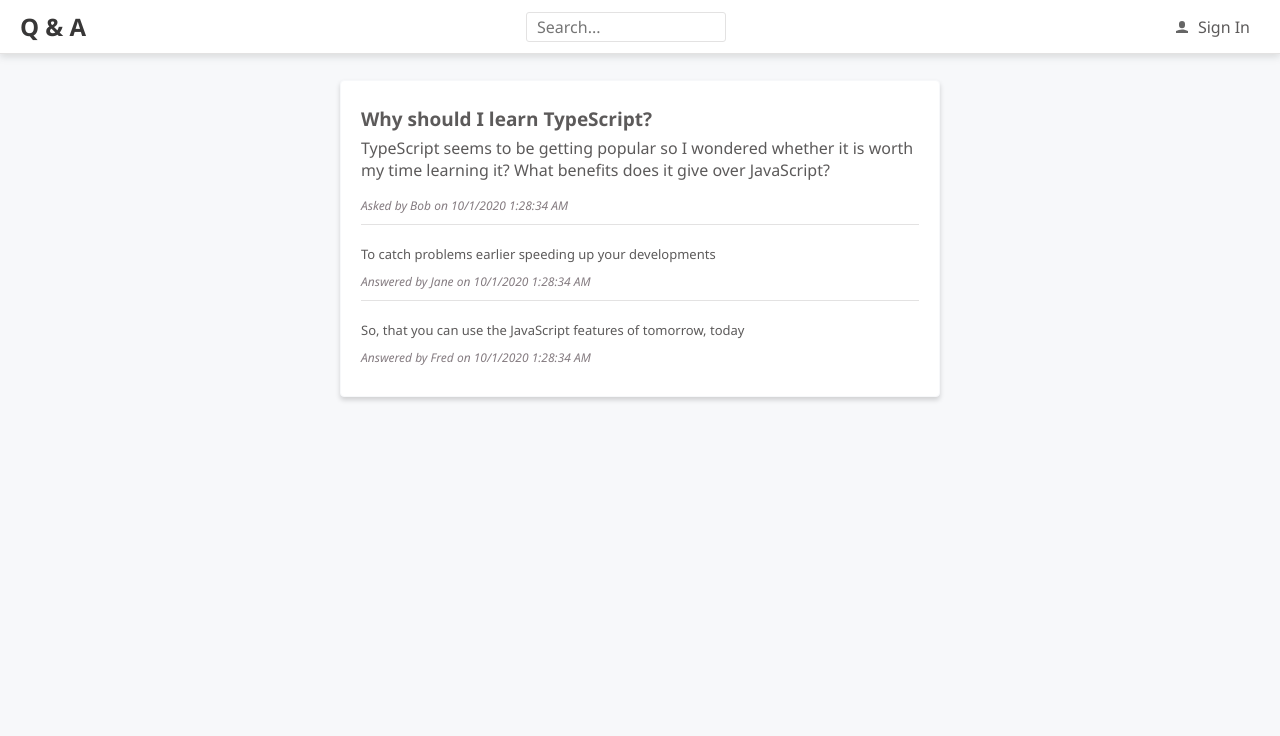
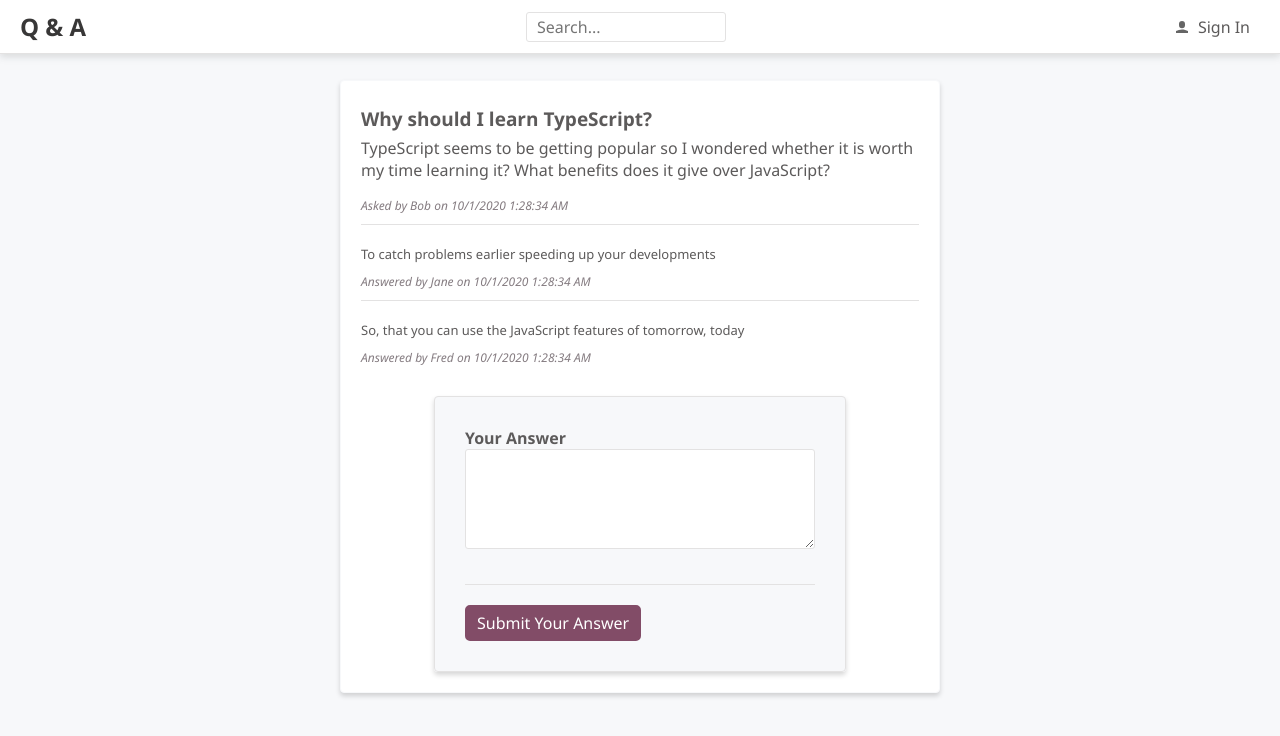
Before and after one commit to jonaMclaurin/Q-A-React-and-C-, a React (Create React App) app in the folder frontend/: page /questions/1 in a window 1280 px wide. Shown: the top 736 px of the page. Built offline with nearby package versions, Linux system fonts and the light colour scheme.

Commit message:
started validation implementation

```diff
--- a/frontend/src/Components/Form/Form.tsx
+++ b/frontend/src/Components/Form/Form.tsx
@@ -15,13 +15,29 @@
 
 interface Props {
   submitCaption?: string;
+  validationRules?: ValidationProp;
+}
+
+interface Validation {
+  validator: Validator;
+  arg?: any;
+}
+
+interface ValidationProp {
+  [key: string]: Validation | Validation[];
 }
 
 export const FormContext = createContext<FormContextProps>({
   values: {},
 });
 
-export const Form: FC<Props> = ({ submitCaption, children }) => {
+type Validator = (value: any, args?: any) => string;
+
+export const Form: FC<Props> = ({
+  submitCaption,
+  children,
+  validationRules,
+}) => {
   const [values, setValues] = useState<Values>({});
   return (
     <FormContext.Provider
@@ -59,3 +75,13 @@
     </FormContext.Provider>
   );
 };
+
+export const required: Validator = (value: any): string =>
+  value === undefined || value === null || value === ''
+    ? 'This must be populated'
+    : '';
+
+export const minLength: Validator = (value: any, length: number): string =>
+  value && value.length < length
+    ? `This must be at least ${length} characters`
+    : '';
--- a/frontend/src/Pages/AskPage/AskPage.tsx
+++ b/frontend/src/Pages/AskPage/AskPage.tsx
@@ -1,7 +1,18 @@
 // eslint-disable-next-line
 import React from 'react';
 import { Page } from '../../Components/Page/Page';
+import { Form } from '../../Components/Form/Form';
+import { Field } from '../../Components/Field/Field';
 
-export const AskPage = () => <Page title="Ask a question"></Page>;
+export const AskPage = () => {
+  return (
+    <Page title="Ask a question">
+      <Form submitCaption="Submit Your Question">
+        <Field name="title" label="Title" />
+        <Field name="content" label="Content" type="TextArea" />
+      </Form>
+    </Page>
+  );
+};
 
 export default AskPage;
--- a/frontend/src/Pages/QuestionPage/QuestionPage.tsx
+++ b/frontend/src/Pages/QuestionPage/QuestionPage.tsx
@@ -8,6 +8,8 @@
 
 import { QuestionData, getQuestion } from '../../Data/QuestionsData';
 import { AnswerList } from '../../Components/AnswerList/AnswerList';
+import { Form } from '../../Components/Form/Form';
+import { Field } from '../../Components/Field/Field';
 
 interface RouteParams {
   questionId: string;
@@ -71,6 +73,15 @@
              ${question.created.toLocaleTimeString()}`}
             </div>
             <AnswerList data={question.answers} />
+            <div
+              css={css`
+                margin-top: 20px;
+              `}
+            >
+              <Form submitCaption="Submit Your Answer">
+                <Field name="content" label="Your Answer" type="TextArea" />
+              </Form>
+            </div>
           </Fragment>
         )}
       </div>
```
